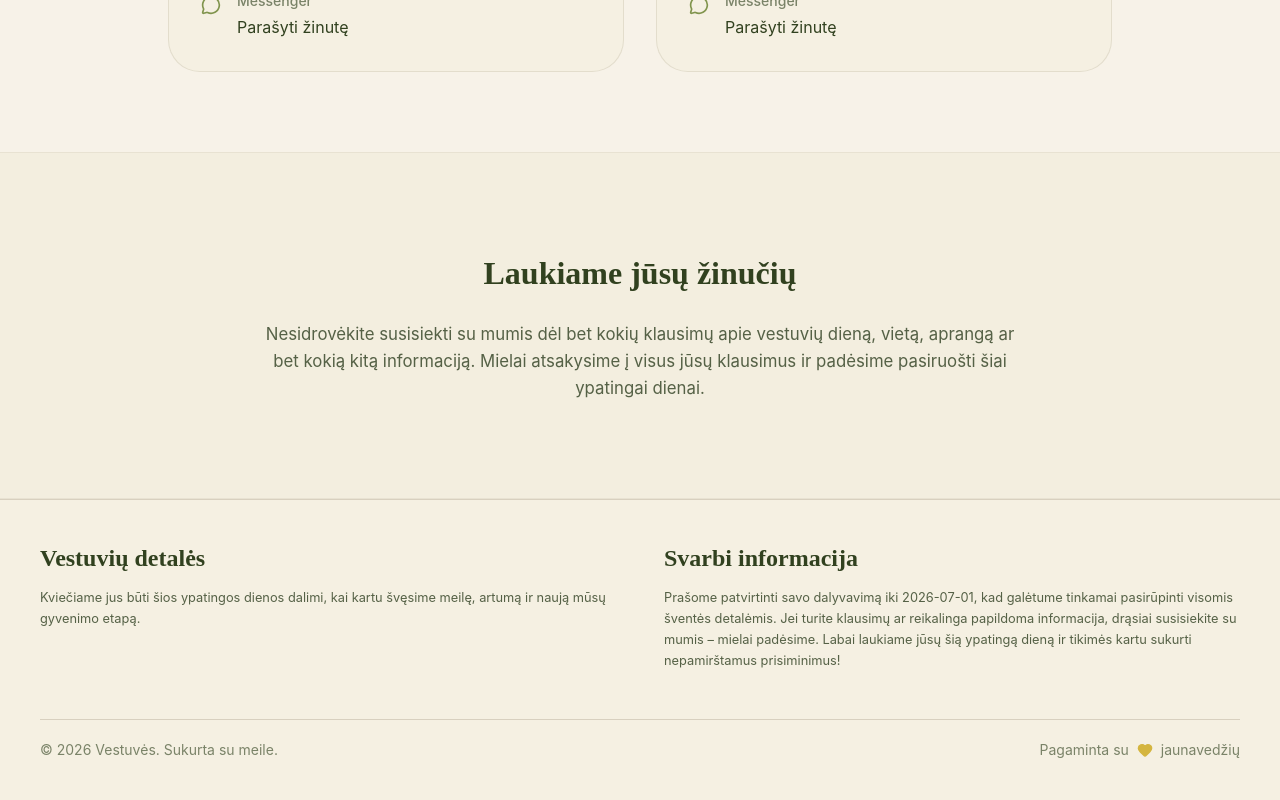
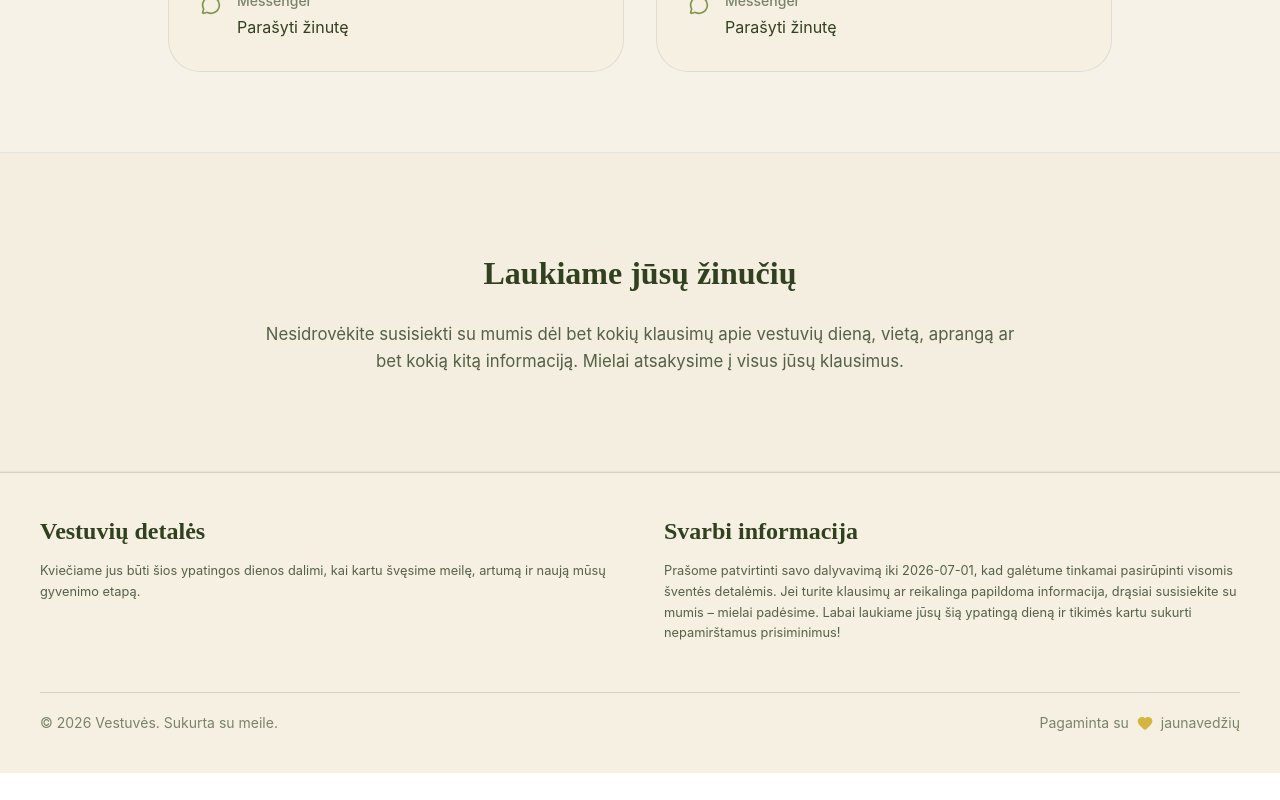
Before and after one commit to Dobilaite/vestuves-puniai, a React (Vite) app: page /contact in a window 1280 px wide. Shown: the part 909-1709 px from the top of the page. After the commit the page ends 1682 px from the top, so only its background shows below. Built offline with nearby package versions, Linux system fonts and the light colour scheme.

Commit message:
Kontaktų teksto taisymas

```diff
--- a/src/pages/ContactPage.tsx
+++ b/src/pages/ContactPage.tsx
@@ -248,7 +248,7 @@ function ContactPage() {
                 </h3>
 
                 <p className="text-[1.05rem] text-[#556146] leading-relaxed max-w-3xl mx-auto">
-                  Nesidrovėkite susisiekti su mumis dėl bet kokių klausimų apie vestuvių dieną, vietą, aprangą ar bet kokią kitą informaciją. Mielai atsakysime į visus jūsų klausimus ir padėsime pasiruošti šiai ypatingai dienai.
+                  Nesidrovėkite susisiekti su mumis dėl bet kokių klausimų apie vestuvių dieną, vietą, aprangą ar bet kokią kitą informaciją. Mielai atsakysime į visus jūsų klausimus.
                 </p>
               </motion.div>
             </div>
```
